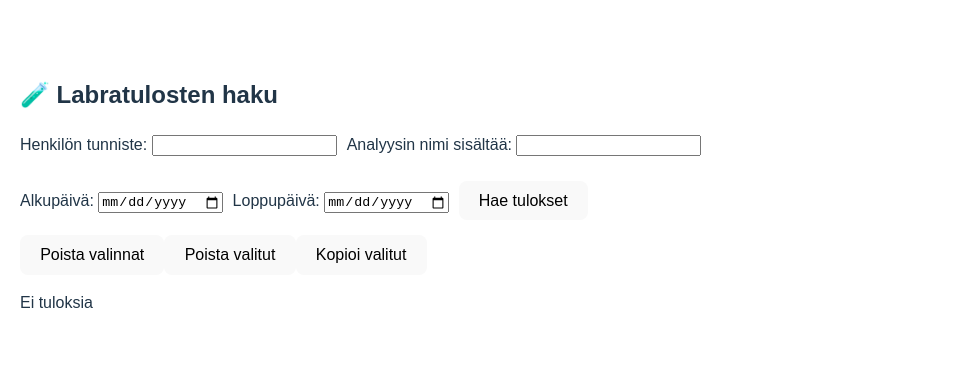
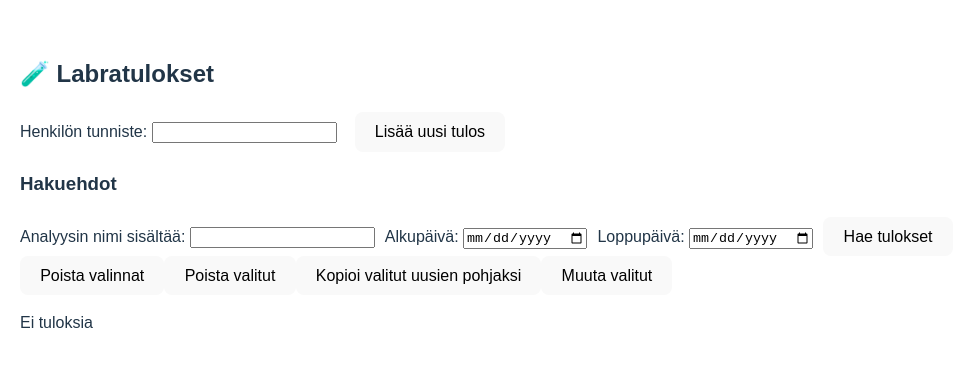
Before and after one commit to SeijaLauronen/LabraApp, a React (Vite) app in the folder labra-frontend/: page / in a window 1280 px wide. Shown: the part 206-572 px from the top of the page, without its empty margins (0-976 px from the left). Built offline with nearby package versions, Linux system fonts and the light colour scheme.

Commit message:
Adding new lab result rows, layout adjustments.

```diff
--- a/labra-frontend/src/LabResults.jsx
+++ b/labra-frontend/src/LabResults.jsx
@@ -3,6 +3,7 @@ import { useEffect } from "react";
 import axios from "axios";
 import LabTestResultRow from "./components/LabTestResultRow.jsx";
 import LabTestResultHeader from './components/LabTestResultHeader';
+import { labFields, copyFields, newRowDefaults } from "./definitions/labfields.js";
 
 // *SL  Lab Results UI Component
 const LabResults = () => {
@@ -21,6 +22,9 @@ const LabResults = () => {
   const [copiedRows, setCopiedRows] = useState([]);
   const [showCopiedForm, setShowCopiedForm] = useState(false);
 
+  const [editedRows, setEditedRows] = useState([]);
+  const [showEditForm, setShowEditForm] = useState(false);
+
   const baseUrl = "http://localhost:8000/api/labtestresults";
 
   /*
@@ -34,6 +38,57 @@ const LabResults = () => {
       }
     }, [personID]);
   */
+
+
+
+  // New rows (not based on existing results)
+  const [newRows, setNewRows] = useState([]);
+  const [showNewForm, setShowNewForm] = useState(false);
+
+  // Create a new empty row, copying copyFields values from the last newRows row (if any) or defaults
+  const addNewRow = () => {
+    if (!personID) {
+      return alert("Anna henkilön tunniste ennen uuden rivin lisäämistä.");
+    }
+    const prev = newRows.length ? newRows[newRows.length - 1] : null;
+    const newRow = {};
+
+    labFields.forEach(f => {
+      if (copyFields.includes(f.key)) {
+        // copies from previous row if exists, otherwise from defaults
+        newRow[f.key] = prev && prev[f.key] !== undefined
+          ? prev[f.key]
+          : (typeof newRowDefaults[f.key] === 'function' ? newRowDefaults[f.key]() : (newRowDefaults[f.key] ?? ''));
+      } else {
+        // other fields get default value (not copied)
+        newRow[f.key] = typeof newRowDefaults[f.key] === 'function'
+          ? newRowDefaults[f.key]()
+          : (newRowDefaults[f.key] ?? '');
+      }
+    });
+
+    newRow.ID = null;
+    newRow.PersonID = personID;
+    setNewRows([...newRows, newRow]);
+  };
+
+  const saveNewRows = async () => {
+    if (newRows.length === 0) return;
+    try {
+      const promises = newRows.map(row => axios.post(baseUrl, row));
+      await Promise.all(promises);
+      await handleSearch();
+      setNewRows([]);
+      setShowNewForm(false);
+    } catch (err) {
+      setError("Virhe tallennuksessa: " + (err.response?.statusText || err.message));
+      console.error(err.response?.data);
+    }
+  };
+
+
+
+
   const toggleRowSelection = (id) => {
     setSelectedRows(prev =>
       prev.includes(id) ? prev.filter(x => x !== id) : [...prev, id]
@@ -88,6 +143,30 @@ const LabResults = () => {
       setShowCopiedForm(false);
     } catch (err) {
       //TODO: Paranna virheenkäsittelyä
+      setError("Virhe tallennuksessa: " + (err.response?.statusText || err.message));
+      console.error('Response:', err.response?.data);
+      console.error('Status:', err.response?.status);
+      console.error('Headers:', err.response?.headers);
+    }
+  };
+
+
+  const editSelected = () => {
+    if (selectedRows.length === 0) return alert("Valitse muokattavat rivit.");
+    const toEdit = results.filter(r => selectedRows.includes(r.ID));
+    setEditedRows(toEdit.map(r => ({ ...r }))); // kopiota muokkausta varten
+    setShowEditForm(true);
+    setSelectedRows([]);
+  };
+
+  const saveEditedRows = async () => {
+    try {
+      const promises = editedRows.map(row => axios.put(`${baseUrl}/${row.ID}`, row));
+      await Promise.all(promises);
+      await handleSearch(); // päivitä näkymä backendistä
+      setEditedRows([]);
+      setShowEditForm(false);
+    } catch (err) {
       setError("Virhe tallennuksessa: " + (err.response?.statusText || err.message));
       console.error('Response:', err.response?.data);
       console.error('Status:', err.response?.status);
@@ -154,6 +233,59 @@ const LabResults = () => {
 
     <div style={{ padding: "20px", fontFamily: "Arial" }}>
 
+      <h2>🧪 Labratulokset</h2>
+
+      <div style={{ marginBottom: "15px" }}>
+        <label>Henkilön tunniste: </label>
+        <input
+          type="text"
+          value={personID}
+          onChange={(e) => setPersonID(e.target.value)}
+          style={{ marginRight: "10px" }}
+        />
+        <button onClick={() => {
+          setShowNewForm(true);
+          if (newRows.length === 0) addNewRow();
+        }} style={{ marginLeft: '8px' }}>Lisää uusi tulos</button>
+
+        <br />
+
+
+      </div>
+
+
+      {showNewForm && newRows.length > 0 && (
+        <div style={{ marginTop: "20px", padding: "20px", border: "1px solid #ccc" }}>
+          <h3>Lisää uusia tuloksia</h3>
+          <div style={{ marginBottom: "8px" }}>
+            <button onClick={addNewRow}>Lisää uusi tulos</button>
+            <button onClick={() => { setNewRows([]); setShowNewForm(false); }} style={{ marginLeft: 8 }}>Peruuta</button>
+          </div>
+          <table border="1" cellPadding="6">
+            <tbody>
+              <LabTestResultHeader
+                mode='edit'
+                orientation='vertical'
+                data={newRows}
+                onFieldChange={(rowIdx, field, value) => {
+                  const copy = [...newRows];
+                  copy[rowIdx] = { ...copy[rowIdx], [field]: value };
+                  setNewRows(copy);
+                }}
+                onDelete={(rowIdx) => {
+                  setNewRows(newRows.filter((_, i) => i !== rowIdx));
+                }}
+              />
+            </tbody>
+          </table>
+          <div style={{ marginTop: "10px" }}>
+            <button onClick={saveNewRows}>Tallenna uudet rivit</button>
+            <button onClick={() => { setNewRows([]); setShowNewForm(false); }} style={{ marginLeft: 8 }}>Peruuta</button>
+          </div>
+        </div>
+      )}
+
+
 
       {showCopiedForm && copiedRows.length > 0 && (
         <div style={{ marginTop: "20px", padding: "20px", border: "1px solid #ccc" }}>
@@ -188,23 +320,46 @@ const LabResults = () => {
 
 
 
+      {showEditForm && editedRows.length > 0 && (
+        <div style={{ marginTop: "20px", padding: "20px", border: "1px solid #ccc" }}>
+          <h3>Muokkaa valittuja rivejä</h3>
+          <table border="1" cellPadding="6">
+            <tbody>
+              <LabTestResultHeader
+                mode='edit'
+                orientation='vertical'
+                data={editedRows}
+                onFieldChange={(rowIdx, field, value) => {
+                  const newRows = [...editedRows];
+                  newRows[rowIdx] = { ...newRows[rowIdx], [field]: value };
+                  setEditedRows(newRows);
+                }}
+                onDelete={(rowIdx) => {
+                  setEditedRows(editedRows.filter((_, i) => i !== rowIdx));
+                }}
+              />
+            </tbody>
+          </table>
+          <div style={{ marginTop: "10px" }}>
+            <button onClick={saveEditedRows}>Tallenna muutokset</button>
+            <button onClick={() => {
+              setEditedRows([]);
+              setShowEditForm(false);
+            }}>Peruuta</button>
+          </div>
+        </div>
+      )}
 
 
 
 
 
 
-      <h2>🧪 Labratulosten haku</h2>
 
-      <div style={{ marginBottom: "15px" }}>
-        <label>Henkilön tunniste: </label>
-        <input
-          type="text"
-          value={personID}
-          onChange={(e) => setPersonID(e.target.value)}
-          style={{ marginRight: "10px" }}
-        />
 
+      <div>
+
+        <h3>Hakuehdot</h3>
         <label>Analyysin nimi sisältää: </label>
         <input
           type="text"
@@ -212,7 +367,7 @@ const LabResults = () => {
           onChange={(e) => setSearchTerm(e.target.value)}
           style={{ marginRight: "10px" }}
         />
-        <br /><br />
+
         <label>Alkupäivä: </label>
         <input
           type="date"
@@ -239,7 +394,10 @@ const LabResults = () => {
           Poista valitut
         </button>
         <button onClick={copySelected} >
-          Kopioi valitut
+          Kopioi valitut uusien pohjaksi
+        </button>
+        <button onClick={editSelected} >
+          Muuta valitut
         </button>
       </div>
 
--- a/labra-frontend/src/definitions/labfields.js
+++ b/labra-frontend/src/definitions/labfields.js
@@ -16,3 +16,15 @@ export const labFields = [
     { key: "ResultAddedDate", label: "Tallennus pvm", type: "date", sortable: true, editable: false },
     { key: "ToMapDate", label: "Lisätty hv karttaan", type: "date", sortable: true, editable: true }
 ];
+
+
+// Fields whose values are automatically copied to a new row from the previous row
+export const copyFields = ["SampleDate", "CompanyUnitName"];
+
+// Default values if there is no previous row to copy from
+export const newRowDefaults = {
+    SampleDate: () => new Date().toISOString().split("T")[0],
+    CompanyUnitName: () => "",
+    ResultAddedDate: () => null,
+    ToMapDate: () => null
+};
```
